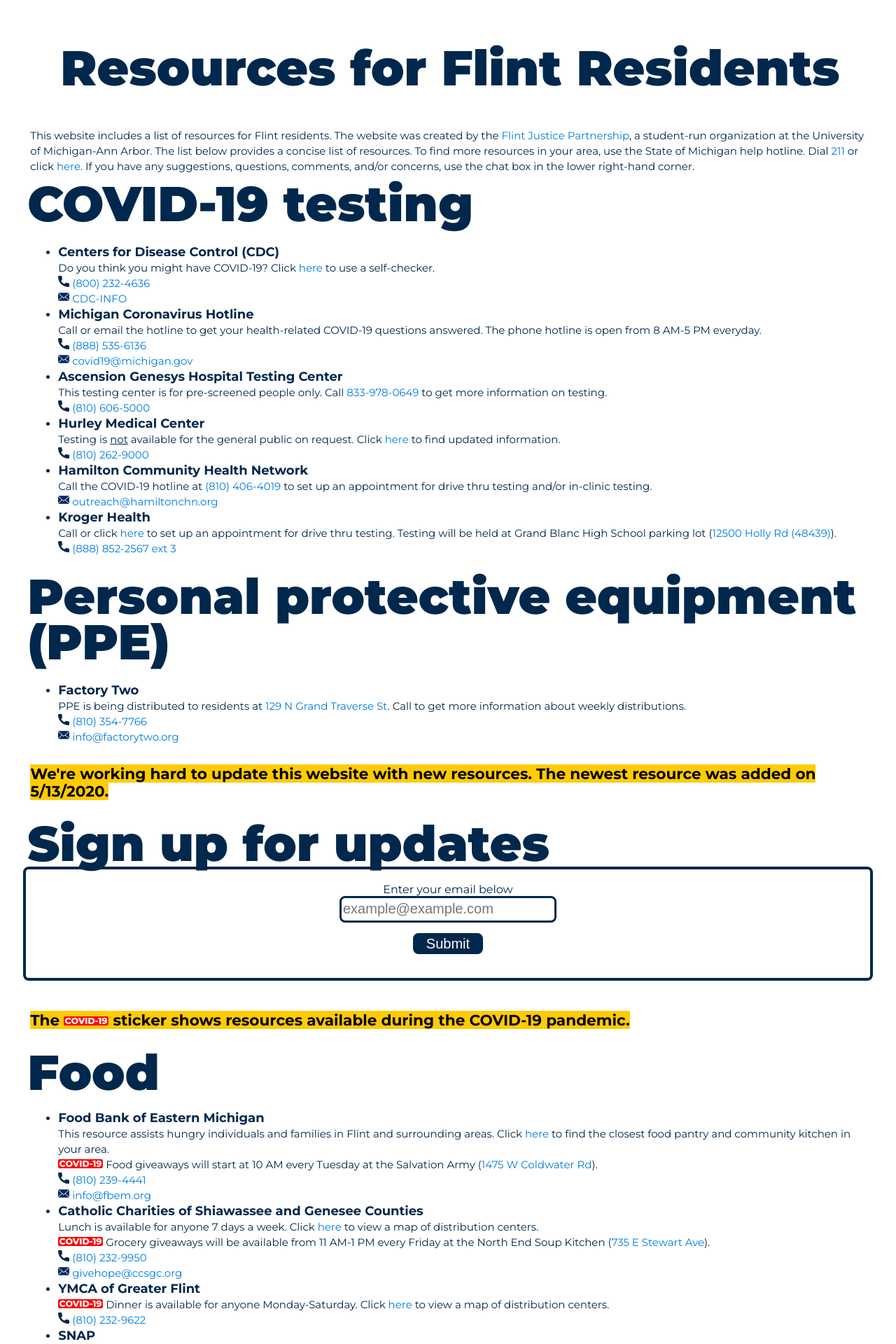
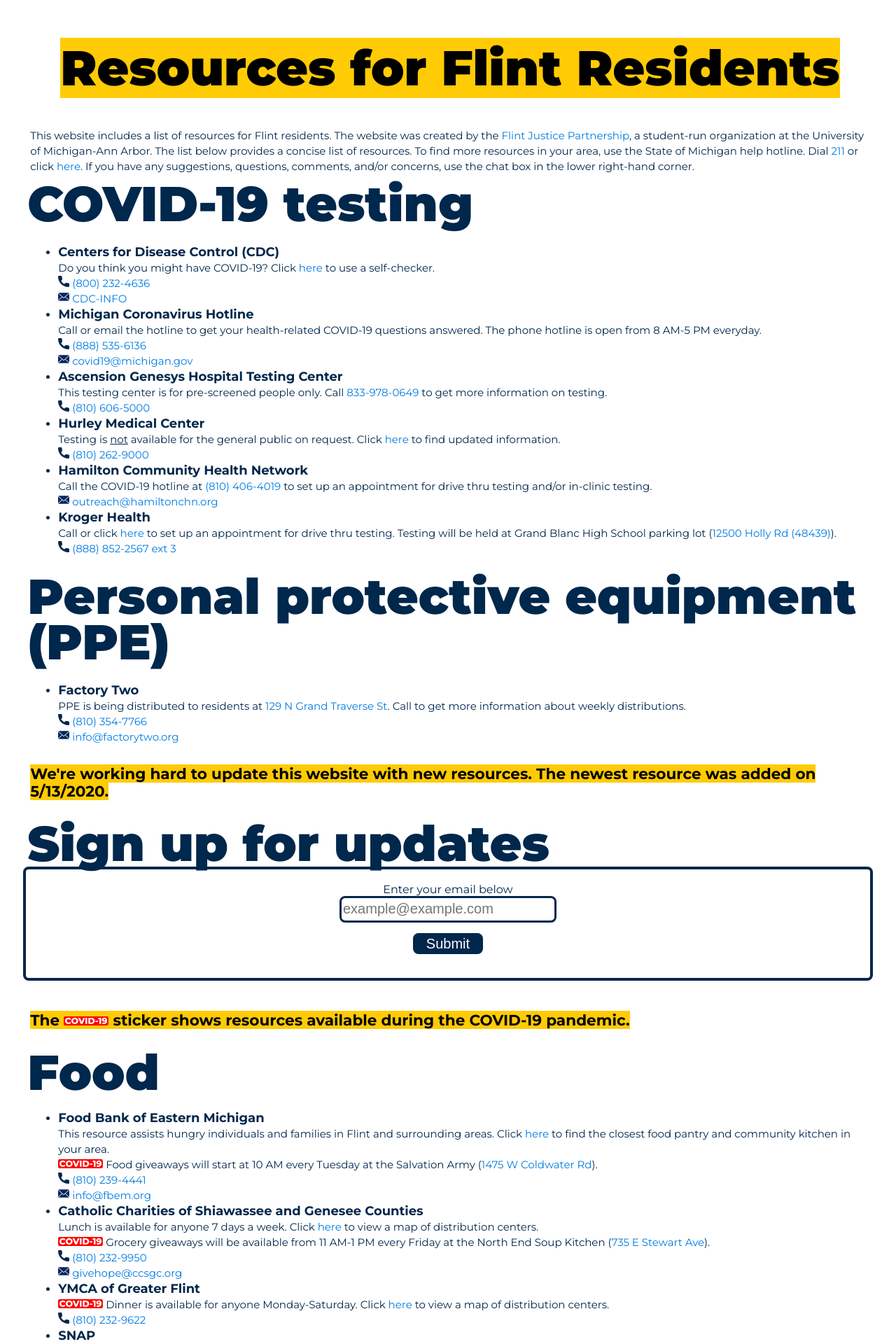
Before and after one commit to umichfjp/umichfjp.github.io, a Jekyll site: the page built from pages/resources.html, in a window 1280 px wide. Shown: the top 1920 px of the page at 70% size. Built offline with Jekyll 4.4.1, drawn with Linux system fonts in a browser that asks for light colours.

Commit message:
Update resources.html

```diff
--- a/pages/resources.html
+++ b/pages/resources.html
@@ -5,16 +5,16 @@ title: Resources for Flint residents
 <!DOCTYPE html>
 <html lang="en" dir="ltr">
   <head>
-    <title><mark>Resources for Flint residents</mark></title>
+    <title>Resources for Flint residents</title>
     <meta name="description" content="This website includes a list of resources for Flint residents. The website was created by the Flint Justice Partnership, a student-run organization at the University of Michigan. umich fjp resources">
   </head>
   <body>
     <div class="grid">
 
       <div class="text">
-        <h1><div class="titlere"><center>
+        <h1><div class="titlere"><center><mark>
           Resources for Flint Residents
-        </center></div>
+        </mark></center></div>
         <div class="smallh1">resources flint, flint resources, help for flint, flint children, flint registry, flint water crisis resources, fjp resource</div>
         </h1>
         <h3>
```
